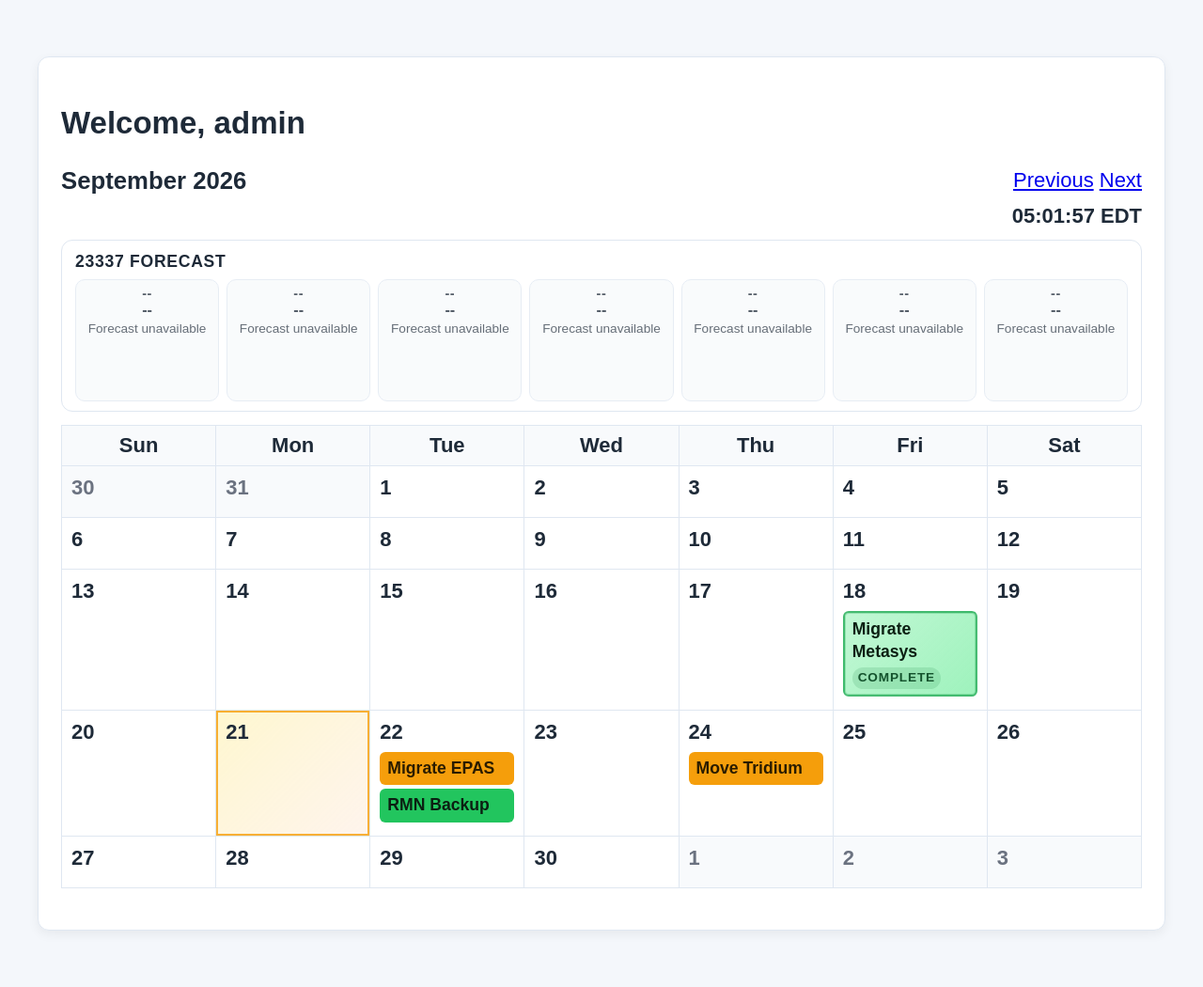
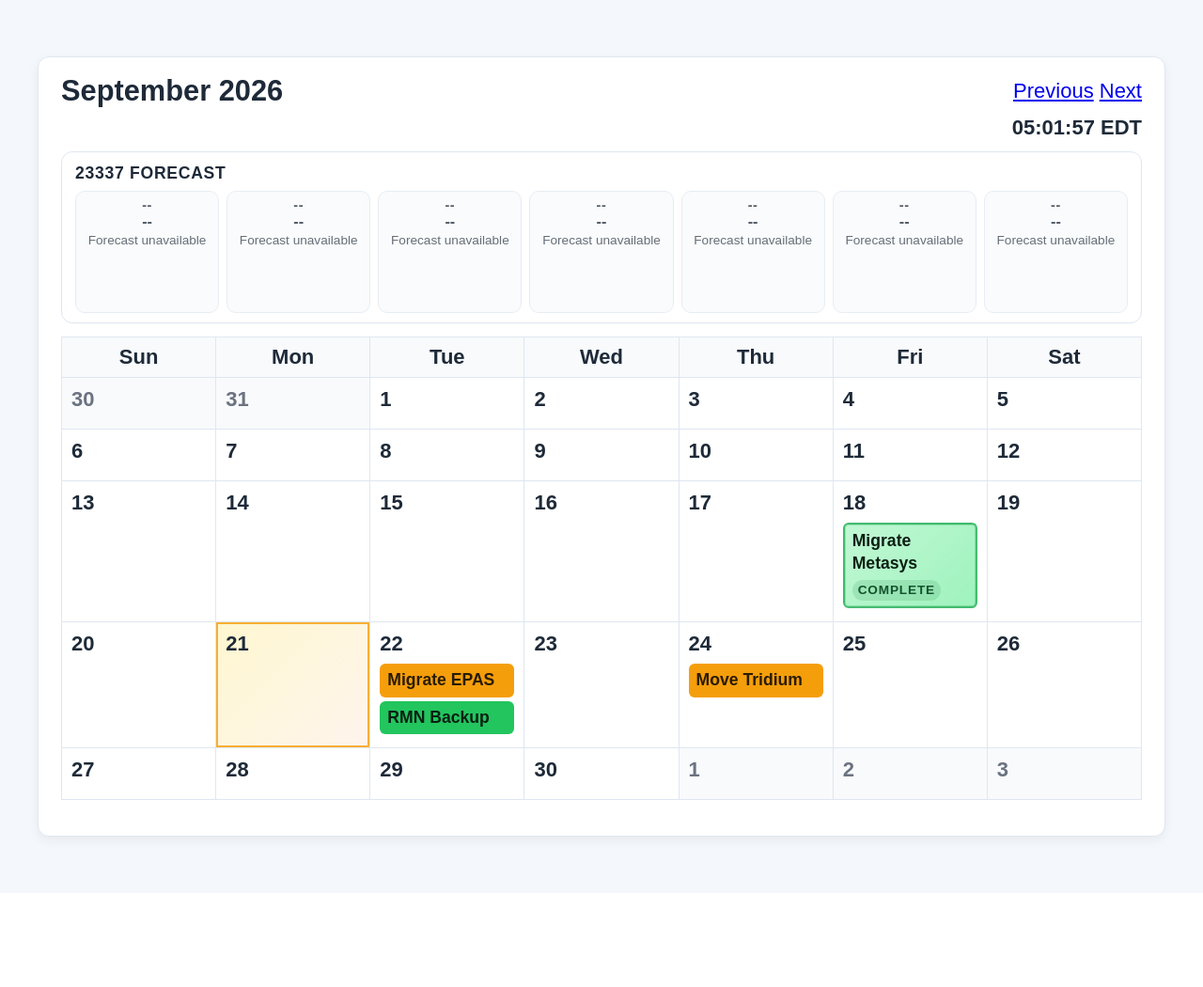
Before and after one commit to orbitshift/calendar-app, a Flask app: page /dashboard in a window 1280 px wide. Shown: the part 58-1108 px from the top of the page at 94% size. After the commit the page ends 958 px from the top, so only its background shows below. Run offline with Flask 3, Linux system fonts and the light colour scheme; a user stored in the database is signed in; data comes from the database, SQL or seed files in the repository; data that the repository does not hold is empty.

Commit message:
Remove welcome header to fit large Pi font

```diff
--- a/templates/dashboard.html
+++ b/templates/dashboard.html
@@ -1,10 +1,8 @@
 {% extends 'base.html' %}
 {% block content %}
-<div class="card">
-  <h2>Welcome, {{ current_user.username }}</h2>
-
-  <div style="display:flex; justify-content:space-between; align-items:center; margin-bottom: 10px;">
-    <h3 style="margin:0;">{{ display_month.strftime('%B %Y') }}</h3>
+<div class="card" style="padding-top: 18px; padding-bottom: 18px;">
+  <div style="display:flex; justify-content:space-between; align-items:center; margin-bottom: 8px;">
+    <h3 style="margin:0; font-size: 1.4rem;">{{ display_month.strftime('%B %Y') }}</h3>
     <div>
       <a href="{{ url_for('dashboard', month=prev_month.strftime('%Y-%m')) }}">Previous</a>
       <a href="{{ url_for('dashboard', month=next_month.strftime('%Y-%m')) }}">Next</a>
```
